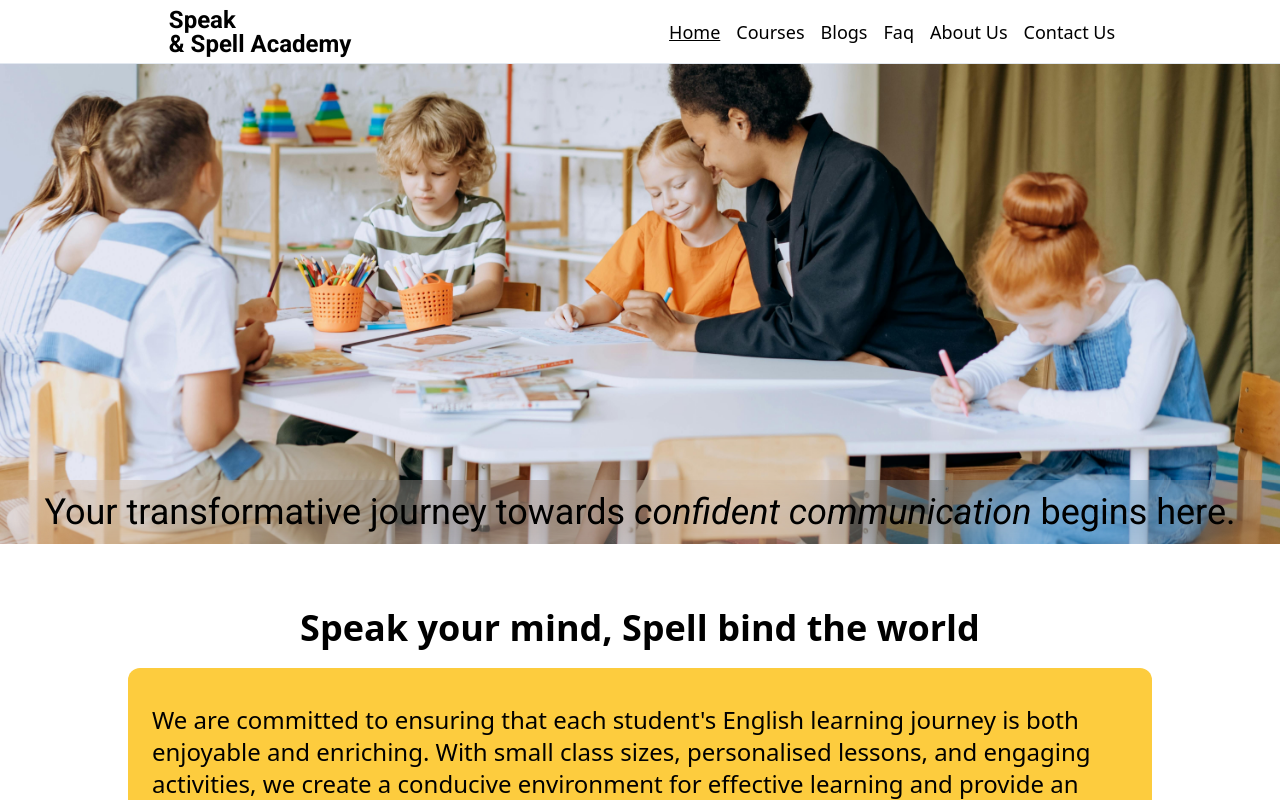
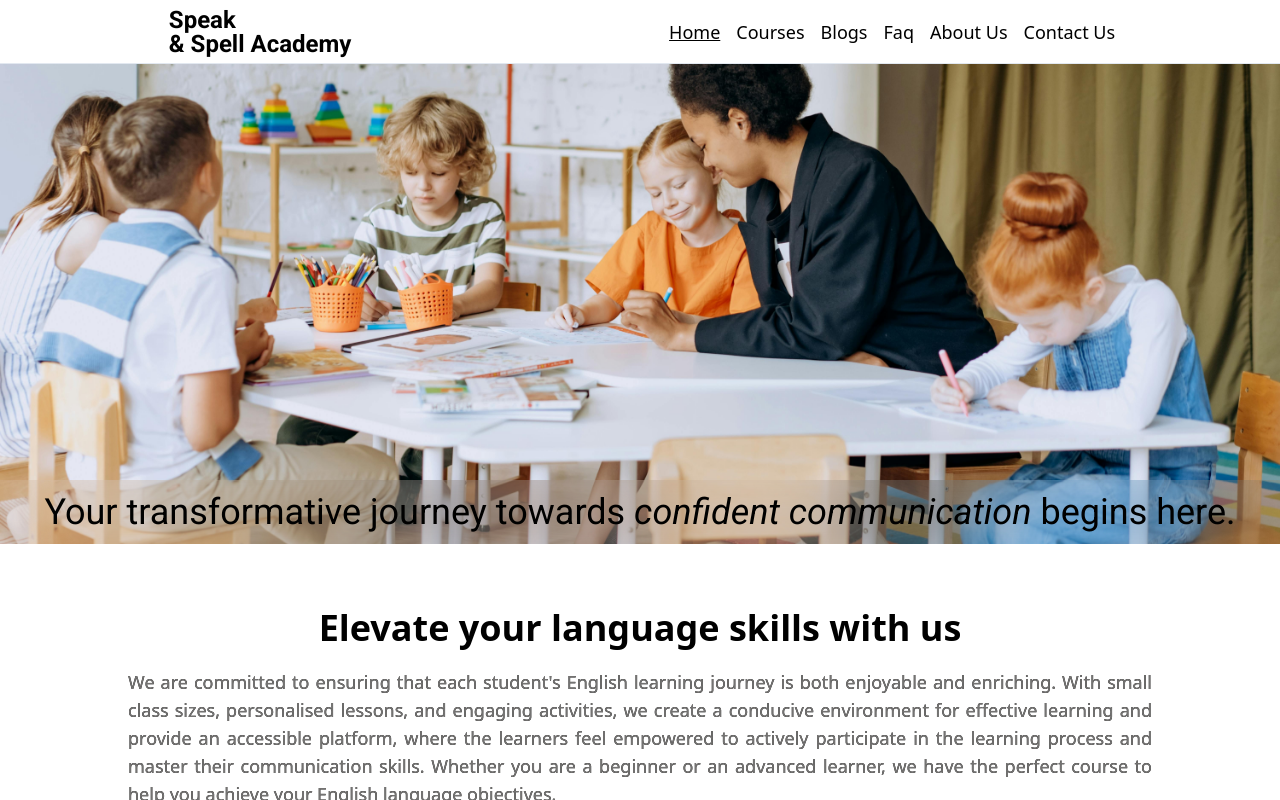
Before and after one commit to dhruvkaushik305/speakandspell, a React (Vite) app in the folder frontend/: page / in a window 1280 px wide. Built offline with nearby package versions, Linux system fonts and the light colour scheme.

Commit message:
STYLE: Improvised the about us section on the home page and addressed a bug with the navbar

```diff
--- a/frontend/src/Components/HomePage/AboutUsComponent.tsx
+++ b/frontend/src/Components/HomePage/AboutUsComponent.tsx
@@ -4,18 +4,30 @@ import { Link } from "react-router-dom";
 const AboutUsComponent: React.FC = () => {
   return (
     <SectionLayout
-      title="Speak your mind, Spell bind the world"
-      content="We are committed to ensuring that each student's English learning journey is both enjoyable and enriching. With small class sizes, personalised lessons, and engaging activities, we create a conducive environment for effective learning and provide an accessible platform, where the learners feel empowered to actively participate in the learning process and master their communication skills. Whether you are a beginner or an advanced learner, we have the perfect course to help you achieve your English language objectives."
+      title="Elevate your language skills with us"
+      extraComponents={
+        <div className="flex flex-col items-center gap-2">
+          <p className="text-Secondary/95 bg-black bg-clip-text text-justify text-sm lg:text-lg">
+            We are committed to ensuring that each student's English learning
+            journey is both enjoyable and enriching. With small class sizes,
+            personalised lessons, and engaging activities, we create a conducive
+            environment for effective learning and provide an accessible
+            platform, where the learners feel empowered to actively participate
+            in the learning process and master their communication skills.
+            Whether you are a beginner or an advanced learner, we have the
+            perfect course to help you achieve your English language objectives.
+          </p>
+          <Link
+            to="/aboutus"
+            className="bg-Tertiary mx-auto w-fit rounded-md px-4 py-3 text-sm text-white lg:text-lg"
+          >
+            Read our story
+          </Link>
+        </div>
+      }
       contentClasses="bg-Sunglow leading-7"
-      extraComponents={
-        <Link
-          to="/aboutus"
-          className="mx-auto w-fit rounded-xl bg-OxfordBlue px-4 py-3 text-white"
-        >
-          Know more about us
-        </Link>
-      }
     />
   );
 };
 export default AboutUsComponent;
+/* With small class sizes, personalised lessons, and engaging activities, we create a conducive environment for effective learning and provide an accessible platform, where the learners feel empowered to actively participate in the learning process and master their communication skills. */
--- a/frontend/src/Layouts/NavbarLayout.tsx
+++ b/frontend/src/Layouts/NavbarLayout.tsx
@@ -17,7 +17,7 @@ const NavbarLayout: React.FC = () => {
     closed: { rotate: 0 },
   };
   return (
-    <div className="bg-Primary fixed flex h-[4rem] w-full items-center justify-between border-b border-slate-200 p-2 lg:justify-around">
+    <div className="bg-Primary fixed z-50 flex h-[4rem] w-full items-center justify-between border-b border-slate-200 p-2 lg:justify-around">
       <Link to="/">
         <div className="flex flex-col items-start p-1 font-Roboto text-xl font-semibold leading-6 text-black xl:text-2xl xl:leading-6">
           <p>Speak</p>
```
